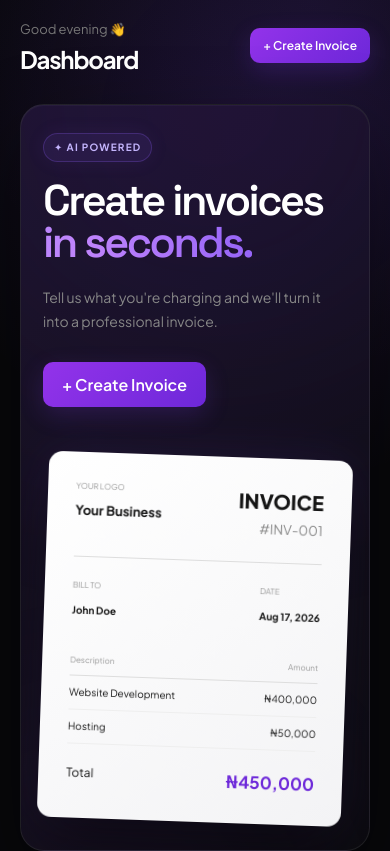
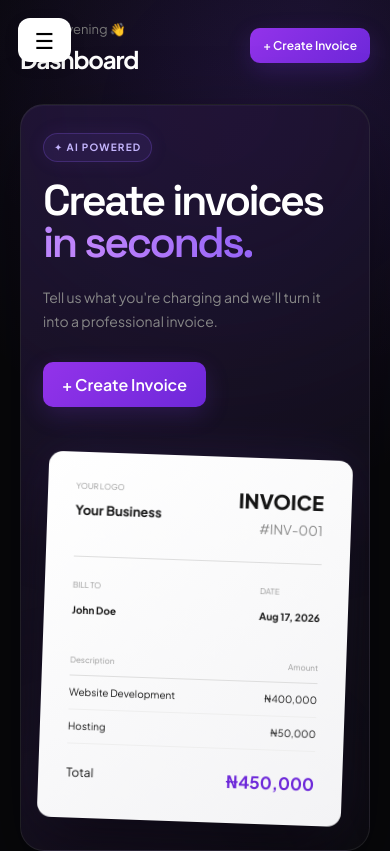
Before and after one commit to davidhenrynkeki10-source/invoice-creator, a React (Vite) app: page / in a window 390 px wide. Shown: the top 851 px of the page. Built offline with nearby package versions, Linux system fonts and the light colour scheme.

Commit message:
Add mobile navigation

```diff
--- a/src/App.css
+++ b/src/App.css
@@ -2934,3 +2934,61 @@ nav {
 .settings-modal-close:hover {
   background: #e9e9e9;
 }
+
+.mobile-menu-button {
+  display: none;
+}
+
+.mobile-menu-close {
+  display: none;
+}
+
+@media (max-width: 700px) {
+  .mobile-menu-button {
+    display: flex;
+    position: fixed;
+    top: 18px;
+    left: 18px;
+    z-index: 1001;
+    width: 44px;
+    height: 44px;
+    align-items: center;
+    justify-content: center;
+    border: none;
+    border-radius: 12px;
+    background: #ffffff;
+    box-shadow: 0 4px 15px rgba(0, 0, 0, 0.1);
+    font-size: 22px;
+    cursor: pointer;
+  }
+
+  .sidebar {
+    position: fixed;
+    top: 0;
+    left: -280px;
+    width: 260px;
+    height: 100vh;
+    z-index: 1000;
+    transition: left 0.25s ease;
+  }
+
+  .sidebar.mobile-open {
+    left: 0;
+  }
+
+  .mobile-menu-close {
+    display: flex;
+    position: absolute;
+    top: 18px;
+    right: 18px;
+    width: 36px;
+    height: 36px;
+    align-items: center;
+    justify-content: center;
+    border: none;
+    border-radius: 50%;
+    background: #f4f4f4;
+    font-size: 24px;
+    cursor: pointer;
+  }
+}
--- a/src/App.tsx
+++ b/src/App.tsx
@@ -47,7 +47,7 @@ function App() {
   const [settingsModal, setSettingsModal] = useState<
   "terms" | "privacy" | null
 >(null);
-
+  const [mobileMenuOpen, setMobileMenuOpen] = useState(false);
   const [isListening, setIsListening] = useState(false);
   const [prompt, setPrompt] = useState("");
   const [isGenerating, setIsGenerating] = useState(false);
@@ -1312,11 +1312,29 @@ const deleteInvoice = (index: number) => {
 
   return (
     <div className="app">
-      <aside className="sidebar">
+      <button
+  className="mobile-menu-button"
+  onClick={() => setMobileMenuOpen(true)}
+>
+  ☰
+</button>
+       <aside
+  className={`sidebar ${
+    mobileMenuOpen ? "mobile-open" : ""
+  }`}
+>
         <div className="logo">
           <span className="logo-mark">✦</span>
           <span>Invoice Creator</span>
         </div>
+        {mobileMenuOpen && (
+  <button
+    className="mobile-menu-close"
+    onClick={() => setMobileMenuOpen(false)}
+  >
+    ×
+  </button>
+)}
 
         <nav>
           <button className="nav-item active">
```
